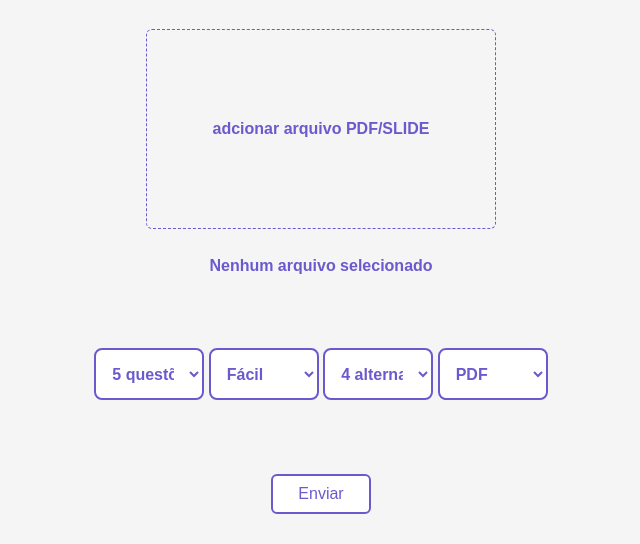
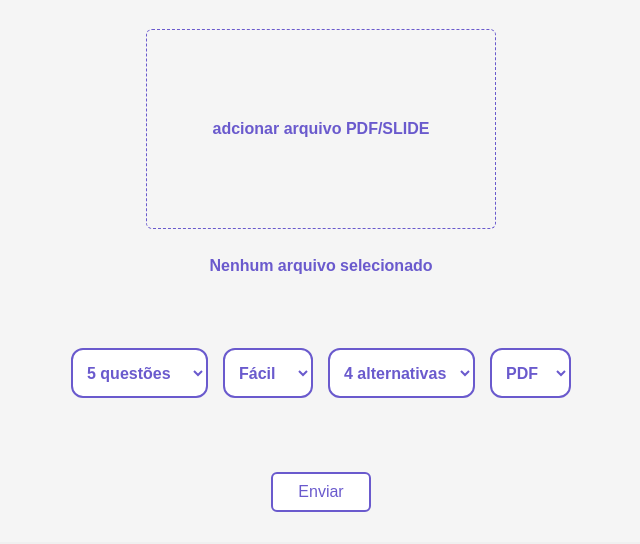
Before and after one commit to miguelvas69/learngenia, a Flask app: page / in a window 1280 px wide. Shown: the part 421-965 px from the top of the page, without its empty margins (319-959 px from the left). After the commit the page ends 933 px from the top, so only its background shows below. Run offline with Flask 3, Linux system fonts and the light colour scheme.

Commit message:
arrumando o estilo

```diff
--- a/static/telaP.css
+++ b/static/telaP.css
@@ -170,6 +170,47 @@
     font-weight: bold;
 }
 
+#for{
+    color: slateblue;
+    font-weight: 1000;
+}
+
+#selecao {
+    display: grid;
+    grid-template-columns: 1fr 1fr;
+    gap: 10px;
+    width: 100%;
+    max-width: 400px;
+    margin: auto;
+}
+
+#selecao select {
+    width: 100%;
+    height: 50px;
+
+    border: 2px solid slateblue;
+    border-radius: 12px;
+
+    font-size: 1rem;
+    color: slateblue;
+    background-color: white;
+
+    padding: 0 10px;
+}
+
+@media (min-width: 769px) {
+    #selecao {
+        display: flex;
+        justify-content: center;
+        gap: 15px;
+        max-width: none;
+    }
+
+    #selecao select {
+        width: 180px;
+    }
+}
+
 @media (max-width: 768px) {
     #dados form {
         width: 100%;
@@ -181,12 +222,6 @@
         font-size: 0.95rem;
     }
 }
-
-#for{
-    color: slateblue;
-    font-weight: 1000;
-}
-
 
 @media (max-width: 768px) {
     .navbar {
```
